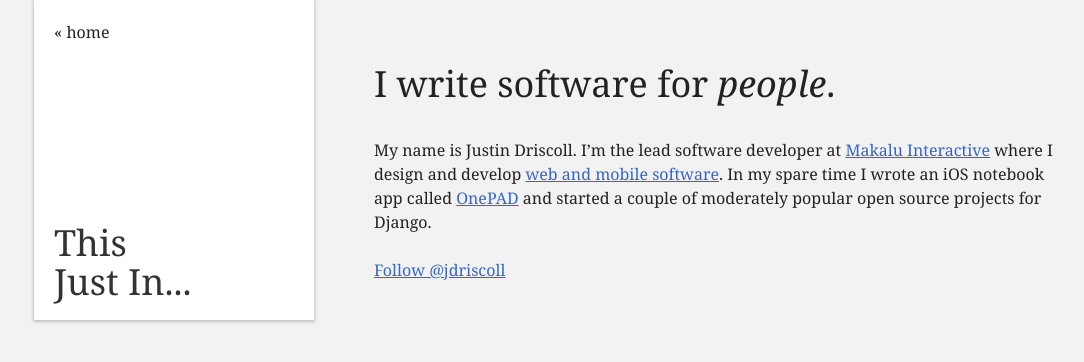
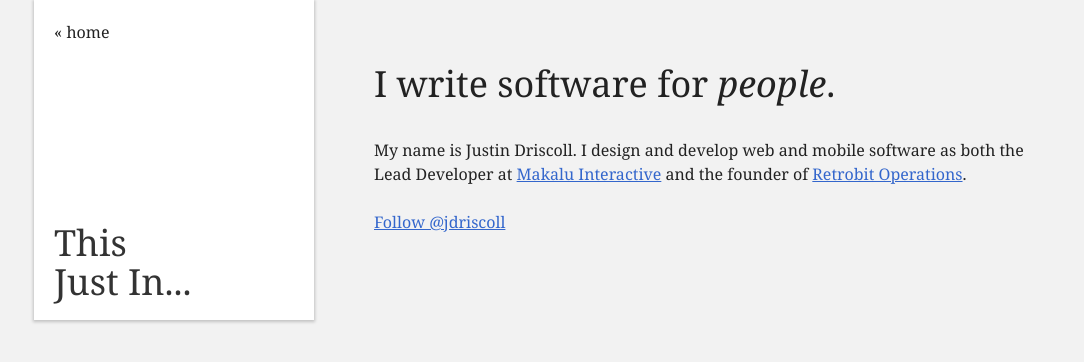
Before and after one commit to jdriscoll/jdriscoll.github.com, a Jekyll site: the page built from about.markdown, in a window 1280 px wide and 922 px high. Shown: the top 362 px of the window, without its empty margins (86-1170 px from the left). Built offline with Jekyll 4.4.1, drawn with Linux system fonts in a browser that asks for light colours; comment, search, counter and statistics services are not loaded.

Commit message:
Update about page.

```diff
--- a/about.markdown
+++ b/about.markdown
@@ -3,7 +3,7 @@ layout: about
 title: I write software for people.
 ---
 
-My name is Justin Driscoll. I'm the lead software developer at [Makalu Interactive](http://makaluinc.com) where I design and develop [web and mobile software](http://github.com/jdriscoll). In my spare time I wrote an iOS notebook app called [OnePAD](http://www.onepadapp.com) and started a couple of moderately popular open source projects for Django.
+My name is Justin Driscoll. I design and develop web and mobile software as both the Lead Developer at [Makalu Interactive](http://makaluinc.com) and the founder of [Retrobit Operations](http://retrobitops.com).
 
 <p>
 	<a href="https://twitter.com/jdriscoll" class="twitter-follow-button" data-show-count="false" data-size="large" data-dnt="true">Follow @jdriscoll</a>
```
